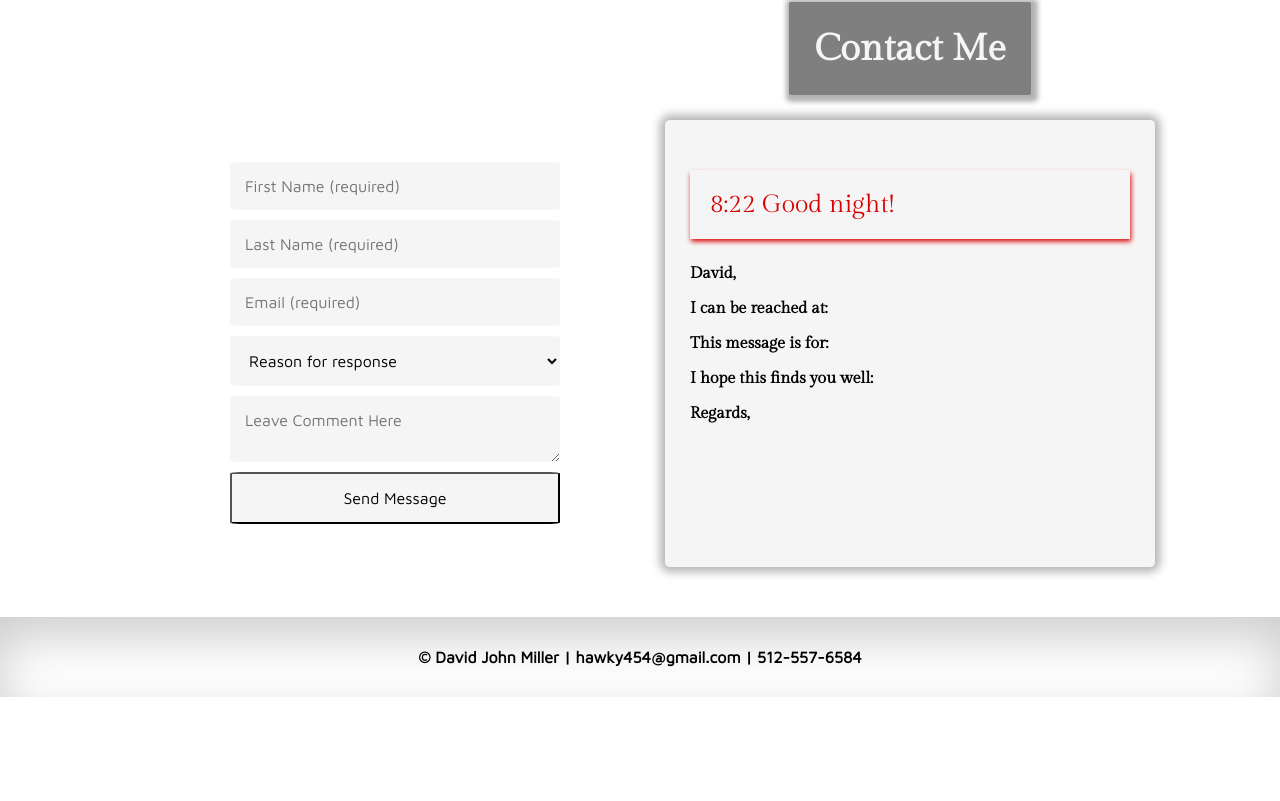
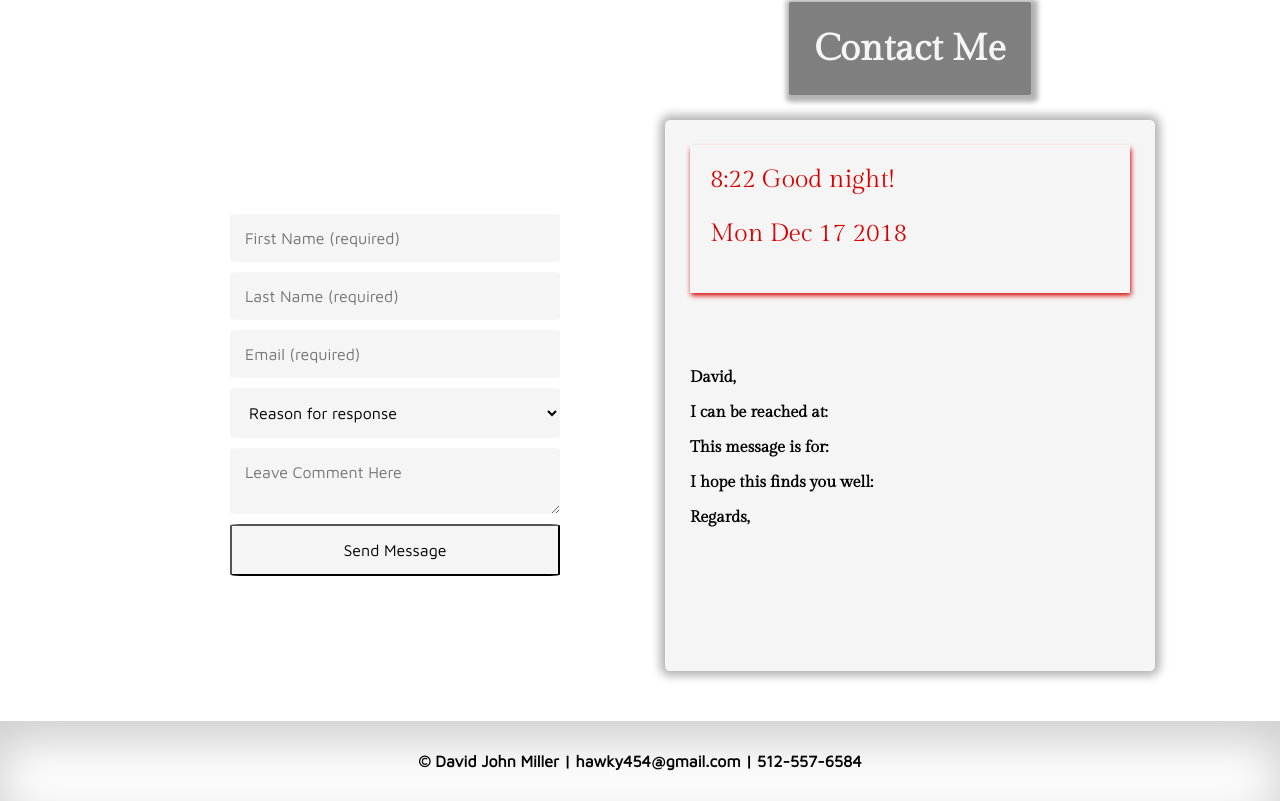
Before and after one commit to Hawky454/portfolio, a React (Create React App) app: page / in a window 1280 px wide. Shown: the part 3416-4217 px from the top of the page. Before the commit the page ends 4113 px from the top, so only its background shows below. Built offline with nearby package versions, Linux system fonts and the light colour scheme; a web font is replaced by a local one.

Commit message:
added date to the time as well and adjusted margin on timeStyle

```diff
--- a/src/components/ContactForm/ContactForm.js
+++ b/src/components/ContactForm/ContactForm.js
@@ -11,12 +11,14 @@ const ContactForm = props => {
   const timeStyle = {
     fontSize: '25px',
     boxShadow: '1px 2.5px 5px',
-    padding: '20px'
+    padding: '20px',
+    marginBottom: '75px'
   }
 
   const date = new Date();
-  let hours = date.getHours();
+  const hours = date.getHours();
   const minutes = date.getMinutes();
+  const currentDate = date.toDateString();
 
   let timeOfDay;
 
@@ -26,6 +28,9 @@ const ContactForm = props => {
   } else if (hours >= 12 && hours < 17) {
     timeOfDay = 'afternoon';
     timeStyle.color = '#8914A3'
+  } else if (hours >= 17 && hours < 20) {
+    timeOfDay = 'evening';
+    timeStyle.color = '#e2a44a';
   } else {
     timeOfDay = 'night';
     timeStyle.color = '#D90000'
@@ -33,11 +38,12 @@ const ContactForm = props => {
 
 
 
-
   return (
 
     <div className="form-container">
-      <p style={timeStyle}>{hours % 12}:{minutes} Good {timeOfDay}!</p>
+      <div style={timeStyle}>{hours % 12}:{minutes} Good {timeOfDay}!
+      <p>{currentDate}</p>
+      </div>
       <p className="contact-form-info">David, </p>
       <p className="contact-form-info">
         I can be reached at:
```
